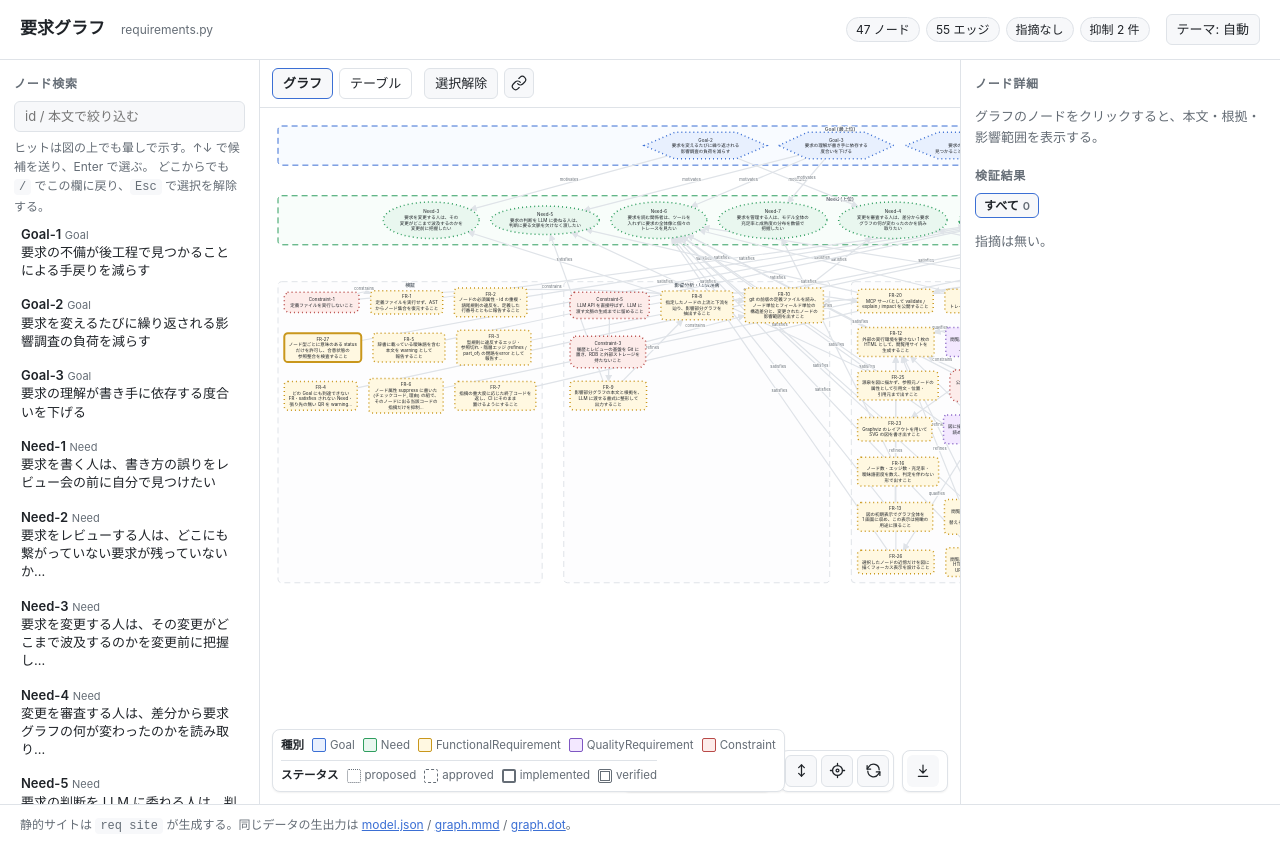
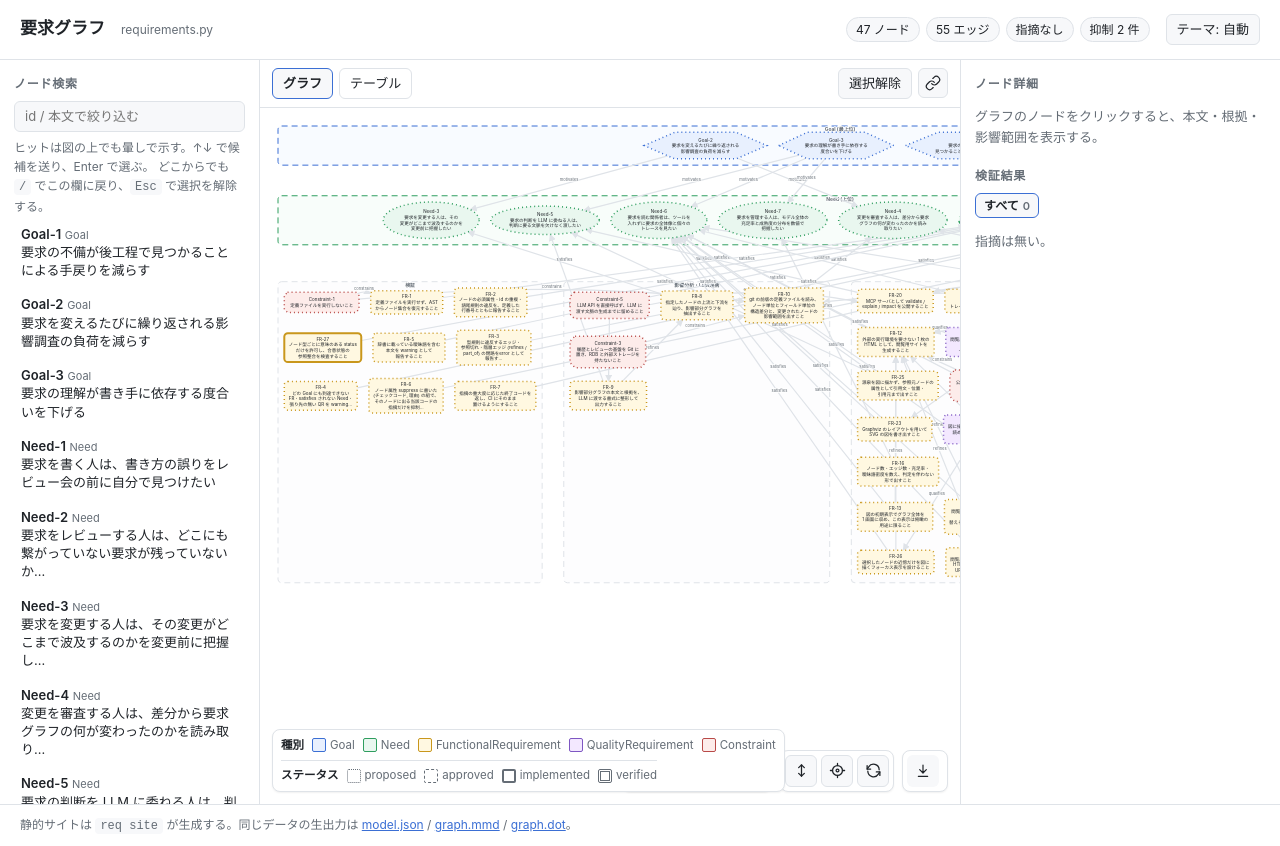
Before and after one commit to tosi29/requirement-model, a website: page site/index.html in a window 1280 px wide. Drawn offline with nearby package versions, Linux system fonts and the light colour scheme.

Commit message:
ui: ビュー共通操作を右寄せする

```diff
--- a/site/index.html
+++ b/site/index.html
@@ -104,6 +104,12 @@ main {
   padding: 8px 12px;
   border-bottom: 1px solid var(--border);
   flex-wrap: wrap;
+}
+.toolbar-actions {
+  display: flex;
+  align-items: center;
+  gap: 6px;
+  margin-left: auto;
 }
 .graph-frame { flex: 1; position: relative; min-height: 480px; isolation: isolate; }
 #graph { position: absolute; inset: 0; }
@@ -539,10 +545,12 @@ code { font-family: ui-monospace, monospace; background: var(--panel); padding:
         <button id="tab-graph" role="tab" class="active" aria-selected="true" aria-controls="graph-frame">グラフ</button>
         <button id="tab-table" role="tab" aria-selected="false" aria-controls="table-frame" tabindex="-1">テーブル</button>
       </span>
-      <button id="clear">選択解除</button>
-      <button id="copy-link" class="icon-button" title="表示中のページへのリンクをコピー" aria-label="表示中のページへのリンクをコピー">
-        <svg viewBox="0 0 24 24" aria-hidden="true"><path d="M10 13a5 5 0 0 0 7.54.54l3-3a5 5 0 0 0-7.07-7.07l-1.72 1.71"></path><path d="M14 11a5 5 0 0 0-7.54-.54l-3 3a5 5 0 0 0 7.07 7.07l1.71-1.71"></path></svg>
-      </button>
+      <span class="toolbar-actions" role="group" aria-label="ビュー共通操作">
+        <button id="clear">選択解除</button>
+        <button id="copy-link" class="icon-button" title="表示中のページへのリンクをコピー" aria-label="表示中のページへのリンクをコピー">
+          <svg viewBox="0 0 24 24" aria-hidden="true"><path d="M10 13a5 5 0 0 0 7.54.54l3-3a5 5 0 0 0-7.07-7.07l-1.72 1.71"></path><path d="M14 11a5 5 0 0 0-7.54-.54l-3 3a5 5 0 0 0 7.07 7.07l1.71-1.71"></path></svg>
+        </button>
+      </span>
     </div>
     <div class="graph-frame" id="graph-frame" role="tabpanel" aria-label="グラフ">
       <div id="graph"></div>
```
Also changed, not shown: docs/design/site.md (+1 -1 lines), src/reqmodel/presentation/site_template.html (+12 -4 lines), README.md, 1 other file.
